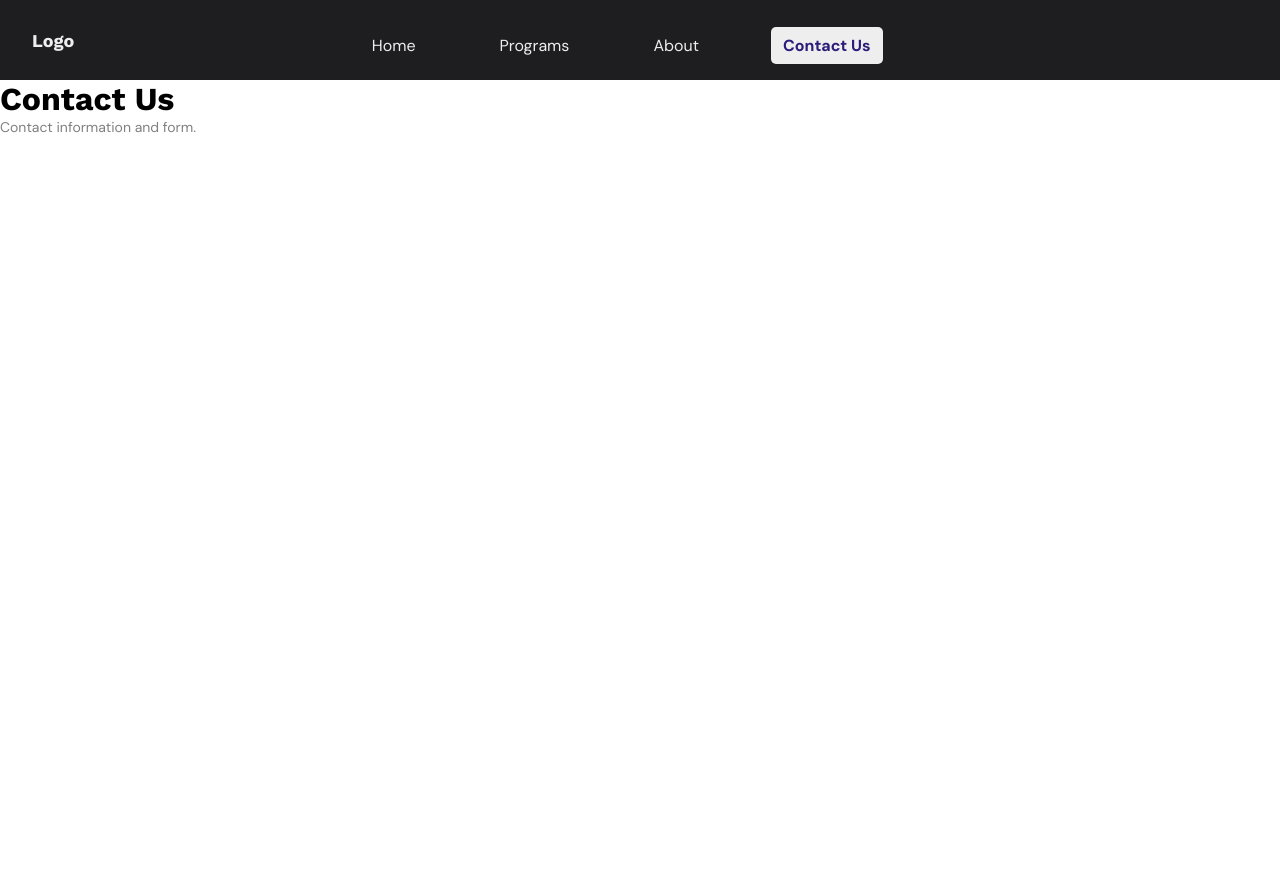
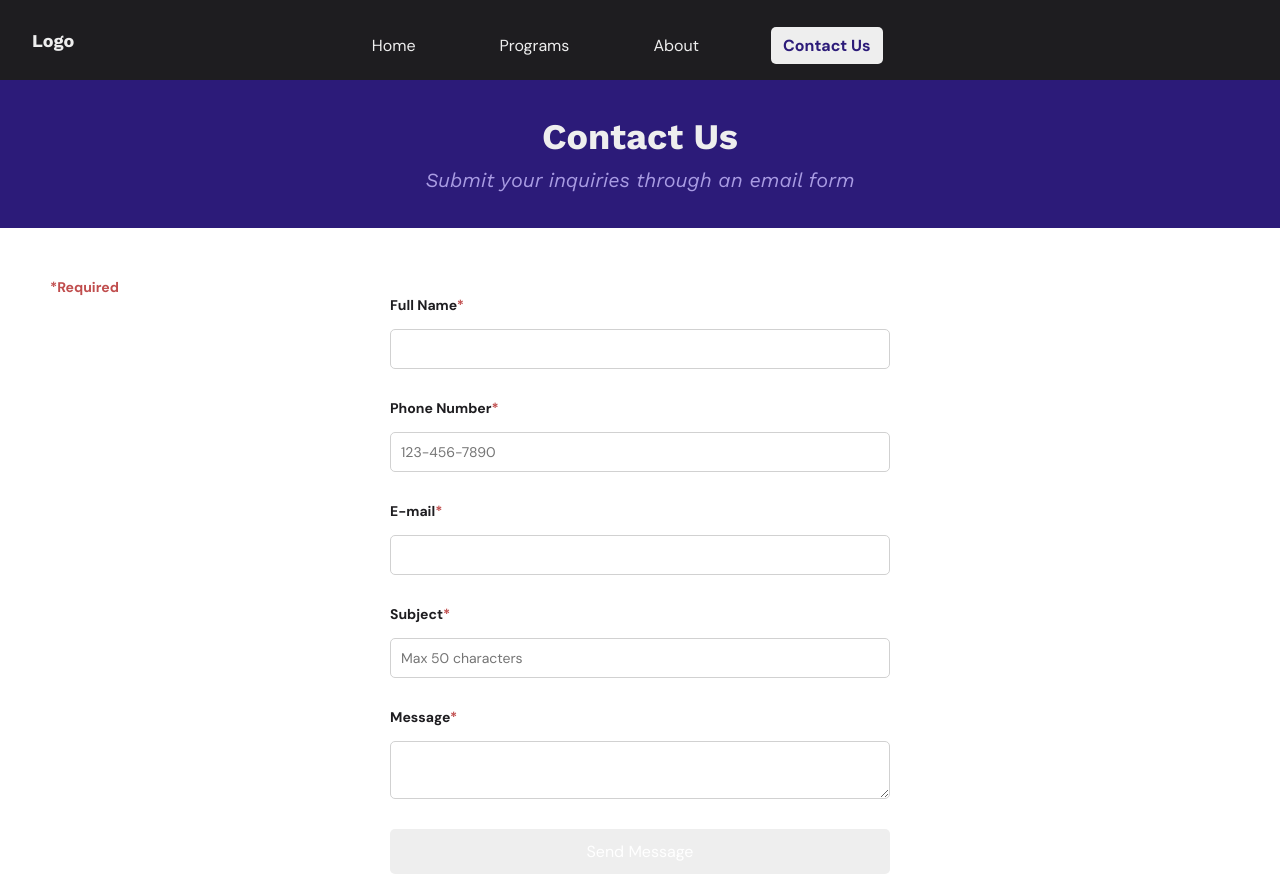
Before and after one commit to shuttlecodes/mai-junior-website, a React (Create React App) app: page /contact in a window 1280 px wide. Before the commit the page ends 800 px from the top, so only its background shows below. Built offline with nearby package versions, Linux system fonts and the light colour scheme.

Commit message:
contact page UI

```diff
--- a/src/components/AboutPage.js
+++ b/src/components/AboutPage.js
@@ -1,10 +1,16 @@
 import React from 'react';
+import styles from './AboutPage.module.css';
 
 function AboutPage() {
   return (
     <div>
-      <h1>About Us</h1>
-      <p>Information about the badminton club.</p>
+      <div className={styles.headerContainer}>
+          <h1 className={styles.titleText}>About Us</h1>
+          <h1 className={styles.subTitleText}>A brief background on MAI Junior</h1>
+      </div>
+      <div className={styles.historySection}>
+        <p>Coming soon!</p>
+      </div>
     </div>
   );
 }
--- /dev/null
+++ b/src/components/AboutPage.module.css
@@ -0,0 +1,39 @@
+.headerContainer {
+    background-color: var(--primary);
+    padding: 36px;
+    text-align: center;
+    align-items: center;
+}
+
+.headerContainer img{
+    max-width: 100%;
+}
+
+.subTitleText {
+    font-size: 20px;
+    color: var(--primary-light);
+    font-style: italic;
+    margin-top: 10px;
+    font-weight: 400;
+}
+
+.titleText {
+    font-size: 36px;
+    color: var(--text-light);
+    font-weight: 700;
+}
+
+.historySection {
+    padding: 50px;
+}
+
+
+@media only screen and (max-width: 1024px){
+    .titleText {
+        font-size: 24px;
+    }
+
+    .subTitleText {
+        font-size: 18px;
+    }
+}
--- a/src/components/ContactPage.js
+++ b/src/components/ContactPage.js
@@ -1,10 +1,117 @@
-import React from 'react';
+import React, {useState} from 'react';
+import styles from './ContactPage.module.css';
 
 function ContactPage() {
+  const [formValues, setFormValues] = useState({
+    name: '',
+    phone: '',
+    email: '',
+    subject: '',
+    message: '',
+  });
+
+  const [isFormValid, setIsFormValid] = useState(false);
+
+  const handleChange = (e) => {
+    const { name, value } = e.target;
+    setFormValues((prevValues) => {
+      const updatedValues = { ...prevValues, [name]: value };
+
+      console.log('Updated form values:', updatedValues); //Debugging
+
+      validateForm(updatedValues);
+      return updatedValues;
+    });
+  };
+
+  const validateForm = (values) => {
+    console.log('Current form values:', values); //Debugging
+
+    const isValid =
+      values.name &&
+      /^[0-9]{3}-[0-9]{3}-[0-9]{4}$/.test(values.phone) && // Phone number pattern
+      /^[^\s@]+@[^\s@]+\.[^\s@]+$/.test(values.email) && // Email pattern
+      values.subject.length > 0 &&
+      values.message.length > 0;
+
+    console.log('Is form valid:', isValid); //Debugging
+
+    setIsFormValid(isValid);
+  };
+
   return (
     <div>
-      <h1>Contact Us</h1>
-      <p>Contact information and form.</p>
+      <div className={styles.headerContainer}>
+          <h1 className={styles.titleText}>Contact Us</h1>
+          <h1 className={styles.subTitleText}>Submit your inquiries through an email form</h1>
+      </div>
+
+      <p className={styles.required}>*Required</p>
+
+      <div className={styles.formContainer}>
+        <form action="/submit" method="post" className={styles.contactForm}>
+
+          <label htmlFor="name">Full Name<span className={styles.required}>*</span></label>
+          <input
+              type="text"
+              id="name"
+              name="name"
+              required
+              value={formValues.name}
+              onChange={handleChange}
+          />
+
+          <label htmlFor="phone">Phone Number<span className={styles.required}>*</span></label>
+          <input
+              type="tel"
+              id="phone"
+              name="phone"
+              pattern="[0-9]{3}-[0-9]{3}-[0-9]{4}"
+              placeholder="123-456-7890"
+              required
+              value={formValues.phone}
+              onChange={handleChange}
+          />
+
+          <label htmlFor="email">E-mail<span className={styles.required}>*</span></label>
+          <input
+              type="email"
+              id="email"
+              name="email"
+              pattern="^[^\s@]+@[^\s@]+\.[^\s@]+$"
+              required
+              value={formValues.email}
+              onChange={handleChange}
+          />
+
+          <label htmlFor="subject">Subject<span className={styles.required}>*</span></label>
+          <input
+              type="text"
+              id="subject"
+              name="subject"
+              placeholder="Max 50 characters"
+              maxLength="50"
+              minLength="1"
+              required
+              value={formValues.subject}
+              onChange={handleChange}
+          />
+
+          <label htmlFor="message">Message<span className={styles.required}>*</span></label>
+          <textarea
+              id="message"
+              name="message"
+              minLength="1"
+              required
+              value={formValues.message}
+              onChange={handleChange}>
+          </textarea>
+
+          <button type="submit"
+              disabled={!isFormValid}
+              className={`${styles.submitButton} ${!isFormValid ? styles.disabled : ''}`}>Send Message</button>
+        </form>
+      </div>
     </div>
   );
 }
--- /dev/null
+++ b/src/components/ContactPage.module.css
@@ -0,0 +1,104 @@
+.headerContainer {
+    background-color: var(--primary);
+    padding: 36px;
+    text-align: center;
+    align-items: center;
+}
+
+.headerContainer img{
+    max-width: 100%;
+}
+
+.subTitleText {
+    font-size: 20px;
+    color: var(--primary-light);
+    font-style: italic;
+    margin-top: 10px;
+    font-weight: 400;
+}
+
+.titleText {
+    font-size: 36px;
+    color: var(--text-light);
+    font-weight: 700;
+}
+
+.required {
+    color: var(--alert);
+    font-weight: 700;
+}
+
+p {
+    padding-top: 50px;
+    padding-left: 50px;
+}
+
+.formContainer {
+    padding: 0 50px;
+    display: flex;
+    justify-content: center;
+}
+
+form {
+    width: 100%;
+    max-width: 500px;
+    display: flex;
+    flex-direction: column;
+    gap: 15px;
+}
+
+.contactForm input:valid,
+.contactForm textarea:valid {
+  border: 2px solid var(--secondary);
+  outline: none;
+}
+
+.contactForm input,
+.contactForm textarea {
+  border: 1px solid var(--base-light);
+  padding: 10px;
+  margin-bottom: 15px;
+  border-radius: 5px;
+  width: 100%;
+  font-size: 14px;
+}
+
+.contactForm input:focus,
+.contactForm textarea:focus {
+  border: 1px solid var(--primary);
+  outline: none;
+}
+
+.contactForm label {
+  display: block;
+  color: var(--base);
+  font-size: 14px;
+  font-weight: 700;
+}
+
+.submitButton {
+    padding: 12px 24px;
+    background-color: var(--primary);
+    color: white;
+    border: none;
+    border-radius: 5px;
+    cursor: pointer;
+    font-size: 16px;
+    transition: background-color 0.3s;
+}
+
+.submitButton:disabled {
+    background-color: var(--text-light);
+    cursor: not-allowed;
+}
+
+
+@media only screen and (max-width: 1024px){
+    .titleText {
+        font-size: 24px;
+    }
+
+    .subTitleText {
+        font-size: 18px;
+    }
+}
--- a/src/components/ProgramsPage.js
+++ b/src/components/ProgramsPage.js
@@ -12,27 +12,29 @@ function ProgramsPage() {
         <div>
           <h2>Mondays: September 16, 2024 to June 2, 2025</h2>
           <p>Location: Stephen Lewis Secondary School <br/>3675 Thomas St, Mississauga, ON</p>
-          <p className={styles.cancellations}>Closure dates: X (Christmas), Y, Z, 2024</p>
+          <p className={styles.cancellations}>No classes on October 14, 2024, February 17, March 10, April 21, and May 19, 2025.
+            <br/>Winter Break closures: December 23, 2024 to January 8, 2025
+          </p>
 
           <div className={styles.programOptions}>
             <div>
               <h3>Ages 9-12: 6-8PM</h3>
-              <p>This class in intended for younger students with growing interest in the sport. Classes will be focused on skill development, with drills that are adaptable to varying skill levels.</p>
+              <p>This class is intended for younger students with growing interest in the sport. Classes will be focused on skill development, with drills that are adaptable to varying skill levels.</p>
               <ul>
                 <li>6 - 7:30 PM Instruction</li>
                 <li>7:30 - 8 PM Playtime</li>
-                <li>$750 per student ($25 per class)</li>
+                <li>$750 per student</li>
               </ul>
               <button className={styles.registerButton}>Registration Full</button>
             </div>
 
             <div>
               <h3>Ages 13-17: 7:30-10PM</h3>
-              <p>This class in intended for older students looking to develop more advanced skills. Drills will be focused on improving shot selection, footwork, and game strategy.</p>
+              <p>This class is intended for older students looking to develop more advanced skills. Drills will be focused on improving shot selection, footwork, and game strategy.</p>
               <ul>
                 <li>7:30 - 9 PM Instruction</li>
                 <li>9 - 10 PM Playtime</li>
-                <li>$750 per student ($25 per class)</li>
+                <li>$750 per student</li>
               </ul>
               <button className={styles.registerButton}>Registration Full</button>
             </div>
@@ -45,27 +47,29 @@ function ProgramsPage() {
         <div>
           <h2>Fridays: September 20, 2024 to June 6, 2025</h2>
           <p>Location: Meadowvale Secondary School <br/>6700 Edenwood Dr, Mississauga, ON</p>
-          <p className={styles.cancellations}>Closure dates: X (Christmas), Y, Z, 2024</p>
+          <p className={styles.cancellations}>No classes on November 1, 2024, March 14, 2025, April 18, 2025.
+            <br/>Winter Break closures: December 16, 2024 to January 6, 2025
+          </p>
 
           <div className={styles.programOptions}>
             <div>
               <h3>Ages 9-12: 6-8PM</h3>
-              <p>This class in intended for younger students with growing interest in the sport. Classes will be focused on skill development, with drills that are adaptable to varying skill levels.</p>
+              <p>This class is intended for younger students with growing interest in the sport. Classes will be focused on skill development, with drills that are adaptable to varying skill levels.</p>
               <ul>
                 <li>6 - 7 PM Instruction</li>
                 <li>7 - 8 PM Playtime</li>
-                <li>$640 per student ($20 per class)</li>
+                <li>$640 per student</li>
               </ul>
               <button className={styles.registerButton}>Registration Full</button>
             </div>
 
             <div>
               <h3>Ages 13-17: 6-8PM</h3>
-              <p>This class in intended for older students looking to develop more advanced skills. Drills will be focused on improving shot selection, footwork, and game strategy.</p>
+              <p>This class is intended for older students looking to develop more advanced skills. Drills will be focused on improving shot selection, footwork, and game strategy.</p>
               <ul>
                 <li>6 - 7 PM Playtime</li>
                 <li>7 - 8 PM Instruction</li>
-                <li>$640 per student ($20 per class)</li>
+                <li>$640 per student</li>
               </ul>
               <button className={styles.registerButton}>Registration Full</button>
             </div>
```
Also changed, not shown: 1 other file (tests, documents, lock files or other folders).
